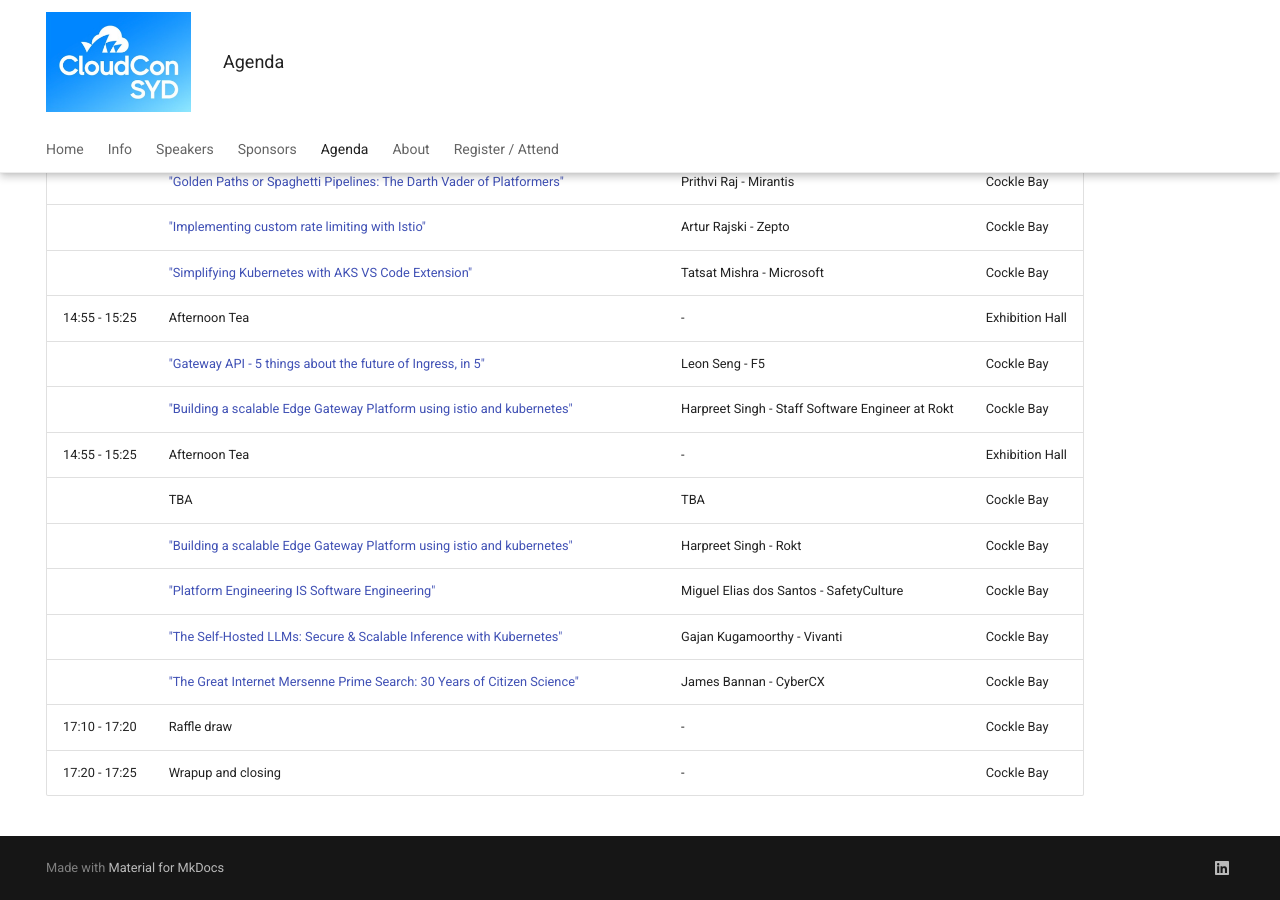
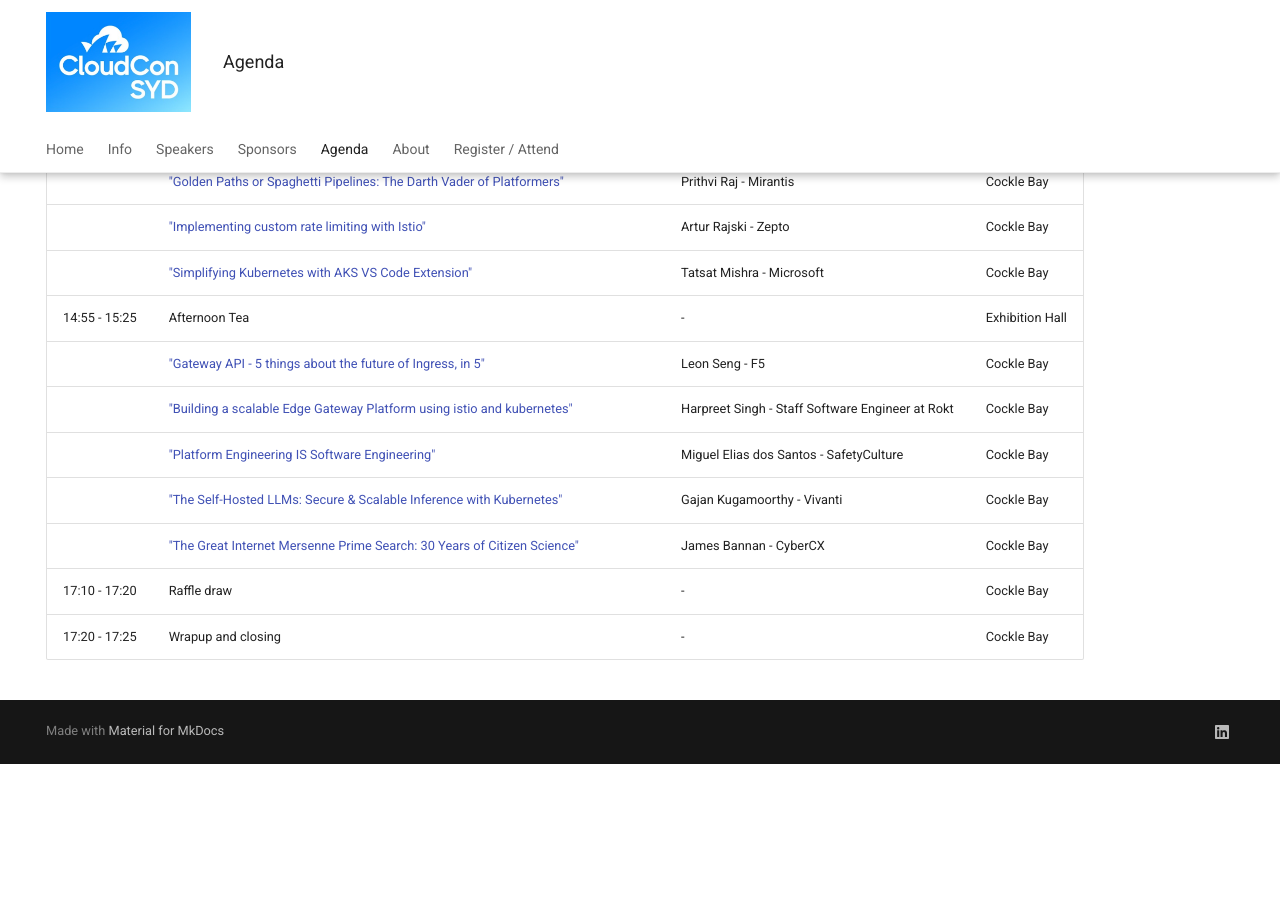
Before and after one commit to cloudconau/site, an MkDocs documentation site: the page built from docs/agenda.md, in a window 1280 px wide and 900 px high, scrolled down 2086 px. Built offline with MkDocs 1.6.1 and Material for MkDocs 9.7.7, drawn with Linux system fonts in a browser that asks for light colours; after the commit the page ends 2850 px from its top, so only the background shows below that; some of the changed text lies outside the part shown.

Commit message:
All speaker slots filled

```diff
--- a/docs/agenda.md
+++ b/docs/agenda.md
@@ -26,7 +26,7 @@ hide:
 | 14:30 - 15:00 | Afternoon Tea | - | Exhibition Hall |
 | | ["Architecting Production-Ready AI Agents with Open Source on Kubernetes"](abstracts/FrankFan.md) | Frank Fan & Faisal Masood - AWS | Cockle Bay |
 | | [Maximizing Cloud Efficiency - Minor Tweaks, Bigger Impact](abstracts/PraneetChandra.md) | Praneet Chandra - CloudKeeper | Cockle Bay |
-| | TBA | TBA | Cockle Bay |
+| | ["Death by Snowflakes"](abstracts/GeraldBachlmayr.md) | Gerald Bachlmayr - Patterned Security | Cockle Bay |
 | | ["Our Journey in AI Platform Engineering"](abstracts/BradMcCoy.md) | Brad McCoy - Cuscal | Cockle Bay |
 | 16:30 - 17:30 | Welcome Reception | - | Ground Flour outside ICC |
 
@@ -62,9 +62,6 @@ hide:
 | 14:55 - 15:25 | Afternoon Tea | - | Exhibition Hall |
 | | ["Gateway API - 5 things about the future of Ingress, in 5"](abstracts/LeonSeng.md) | Leon Seng - F5 | Cockle Bay |
 | | ["Building a scalable Edge Gateway Platform using istio and kubernetes"](abstracts/HarpreetSingh.md) | Harpreet Singh - Staff Software Engineer at Rokt | Cockle Bay |
-| 14:55 - 15:25 | Afternoon Tea | - | Exhibition Hall |
-| | TBA | TBA | Cockle Bay |
-| | ["Building a scalable Edge Gateway Platform using istio and kubernetes"](abstracts/HarpreetSingh.md) | Harpreet Singh - Rokt | Cockle Bay |
 | | ["Platform Engineering IS Software Engineering"](abstracts/MiguelEliasdosSantos.md) | Miguel Elias dos Santos - SafetyCulture | Cockle Bay |
 | | ["The Self-Hosted LLMs: Secure & Scalable Inference with Kubernetes"](abstracts/GajanKugamoorthy.md) | Gajan Kugamoorthy - Vivanti | Cockle Bay |
 | | ["The Great Internet Mersenne Prime Search: 30 Years of Citizen Science"](abstracts/JamesBannan.md) | James Bannan - CyberCX | Cockle Bay |
```
